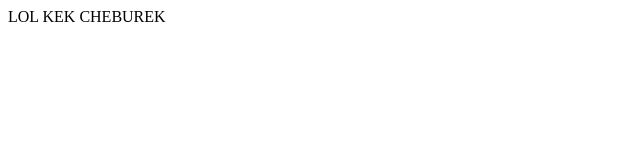
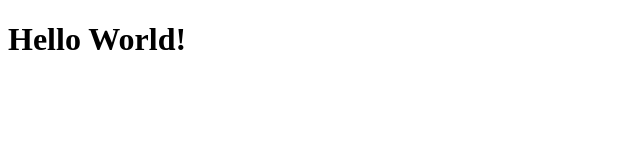
Before and after one commit to ZhukDmitryOlegovich/logica-2, a website: page index.html in a window 1280 px wide. Shown: the whole page, without its empty margins (0-640 px from the left). Drawn offline with Linux system fonts and the light colour scheme.

Commit message:
check pages

```diff
--- a/index.html
+++ b/index.html
@@ -7,6 +7,6 @@
 	<title>Document</title>
 </head>
 <body>
-	LOL KEK CHEBUREK
+	<h1>Hello World!</h1>
 </body>
 </html>
```
